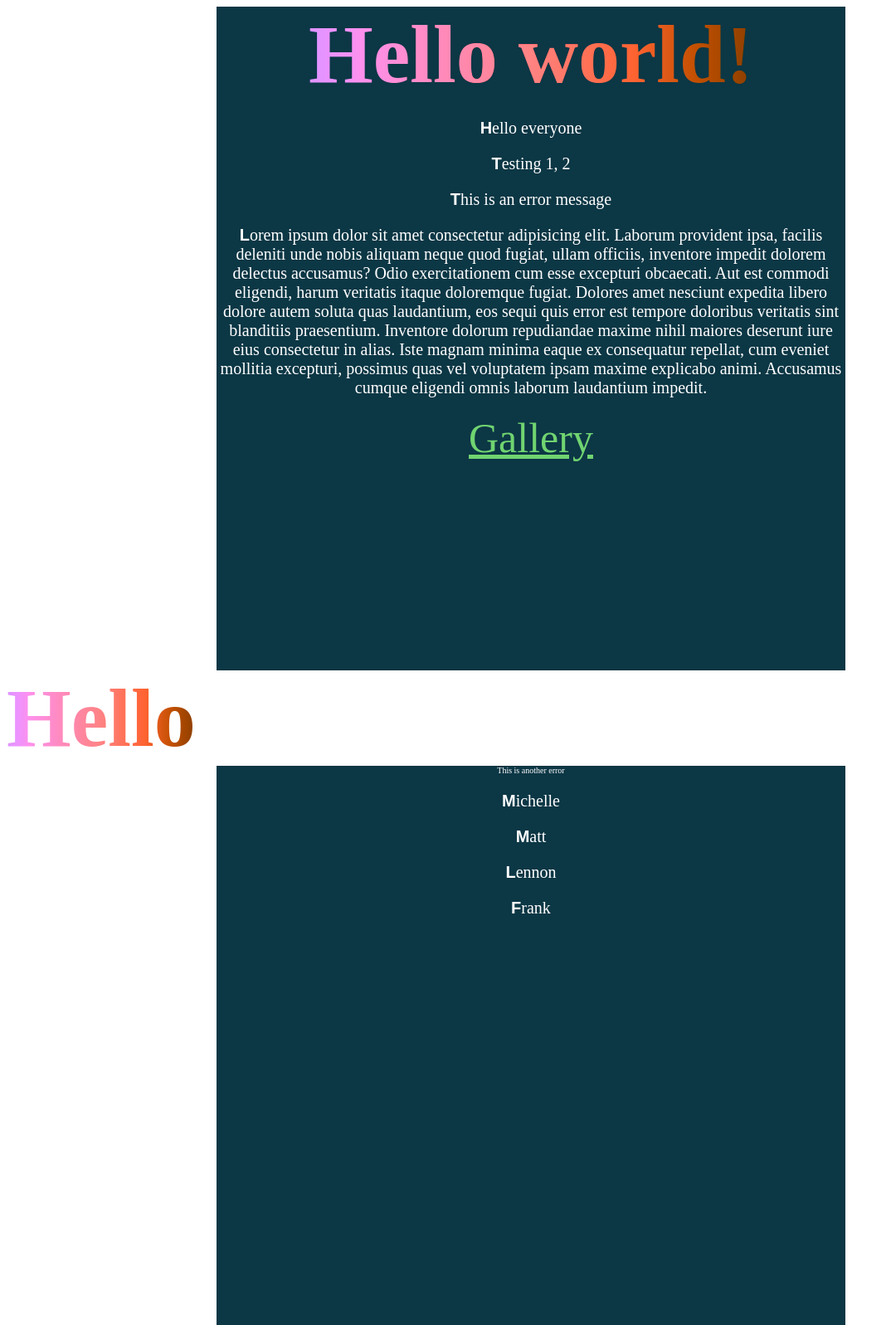
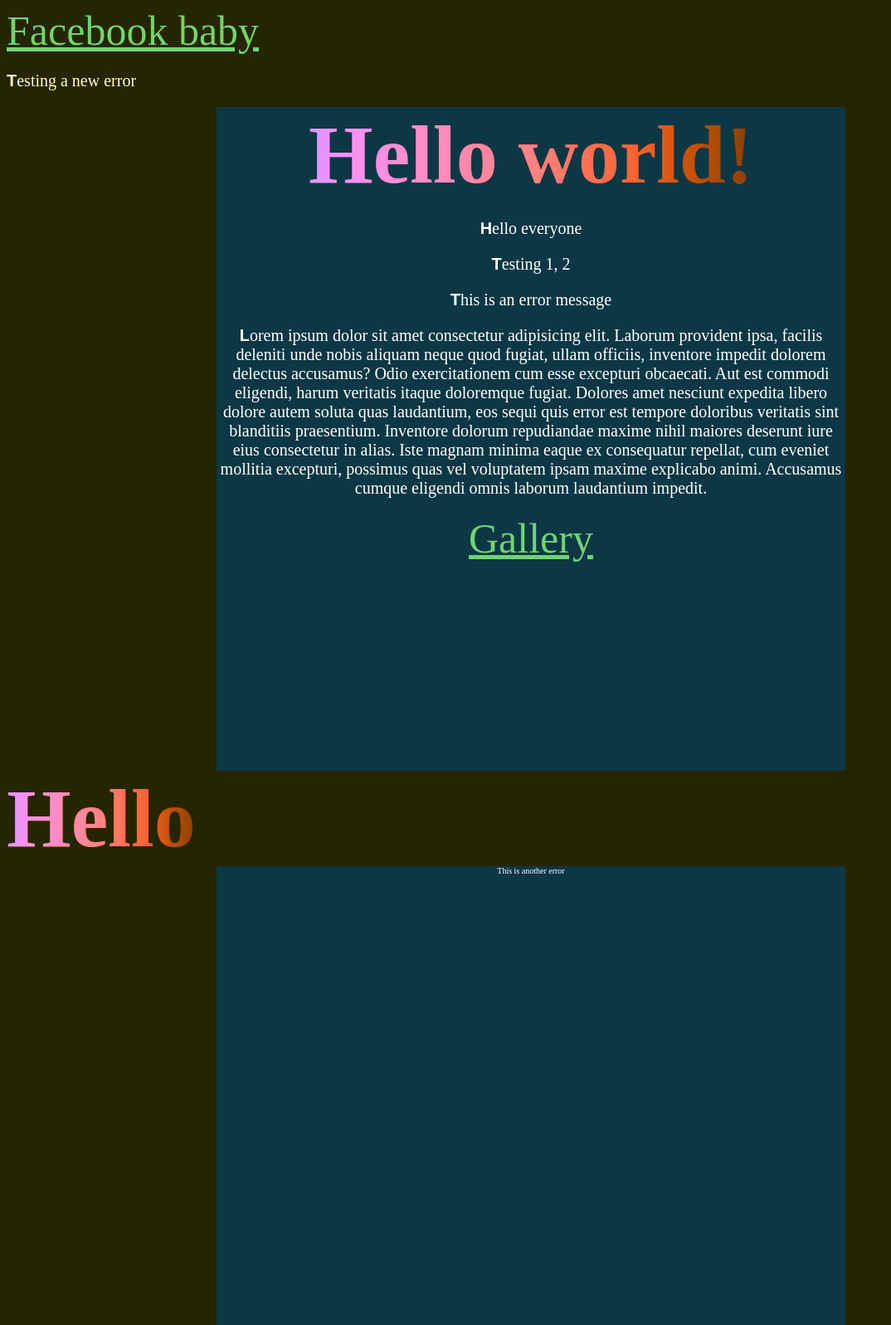
Before and after one commit to michellelclement/practice-makes-perfect, a plain HTML site: page index.html in a window 1280 px wide. Shown: the top 1597 px of the page at 83% size, without its empty margins (0-1074 px from the left). Drawn offline with Linux system fonts and the light colour scheme.

Commit message:
Get item by attribute and change it (href and link name

```diff
--- a/app.js
+++ b/app.js
@@ -1,6 +1,5 @@
-const errorMsg = document.querySelector(".error-msg");
-const people = ["Michelle", "Matt", "Lennon", "Frank"];
+const link = document.querySelector("a");
 
-people.forEach(person => {
-    errorMsg.innerHTML += `<p>${person}</p>`
-})
+console.log(link.getAttribute("href"));
+link.setAttribute('href', 'https//www.faceook.com');
+link.innerText= "Facebook baby";
--- a/index.html
+++ b/index.html
@@ -9,7 +9,8 @@
 </head>
 <body>
 
-
+    <a href="https://www.google.com">Link to somewhere cool....</a>
+    <p class="new-error">Testing a new error</p>
     <div>
         <h1>Hello world!</h1>
         <p>Hello everyone</p>
--- a/style.css
+++ b/style.css
@@ -2,6 +2,7 @@ html {
     scroll-behavior: smooth;
     filter: invert(1) hue-rotate(180deg);
     font-size: 62.5%;
+    background: yellow;
 
 }
 
```
